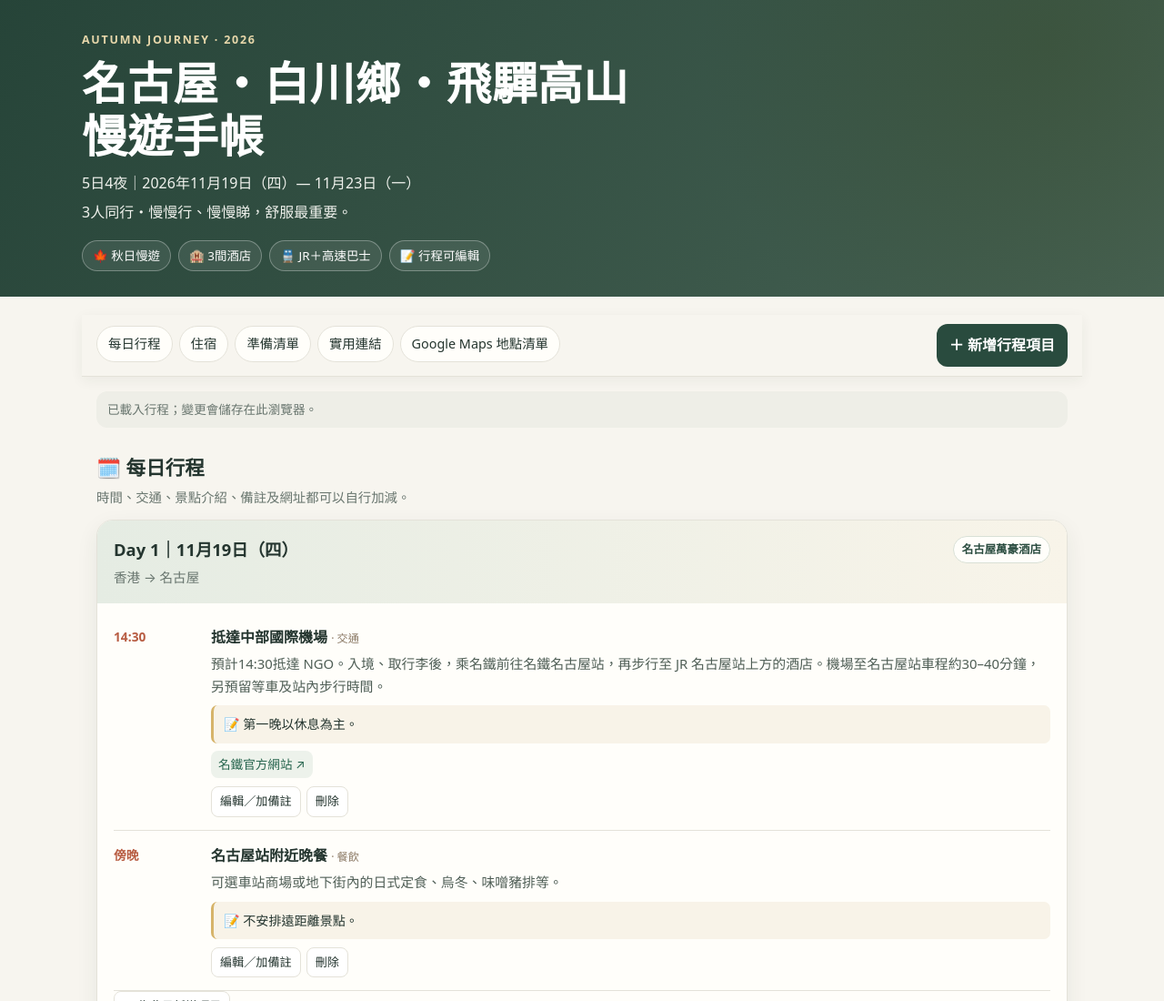
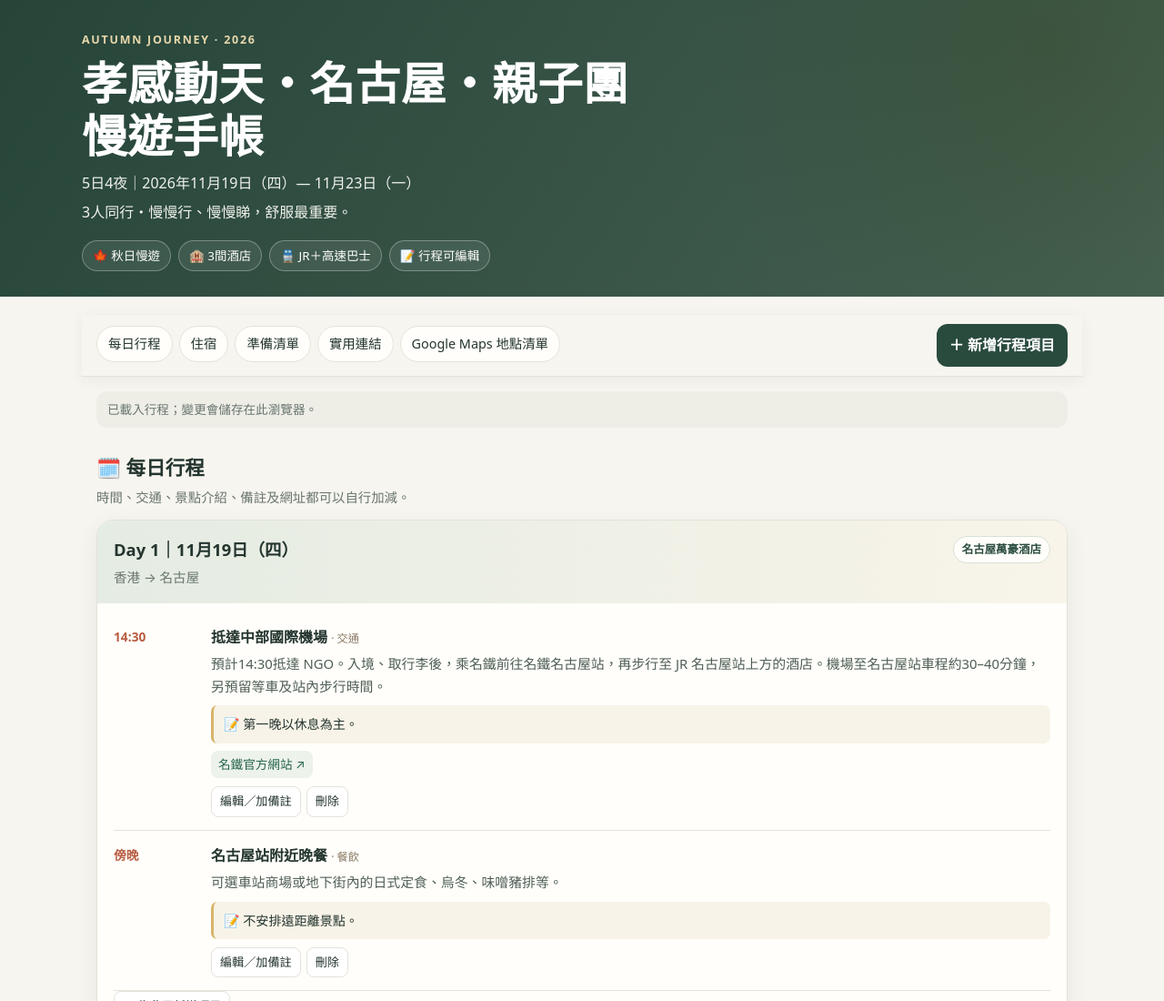
Before and after one commit to pheebssvc-netizen/japan-nov26, a plain HTML site: page index.html in a window 1280 px wide. Shown: the top 1100 px of the page at 91% size. Drawn offline with Linux system fonts and the light colour scheme.

Commit message:
Update index.html

```diff
--- a/index.html
+++ b/index.html
@@ -111,7 +111,7 @@
   <header class="hero">
     <div class="hero-inner">
       <div class="eyebrow">Autumn Journey · 2026</div>
-      <h1>名古屋・白川鄉・飛驒高山<br>慢遊手帳</h1>
+      <h1>孝感動天・名古屋・親子團<br>慢遊手帳</h1>
       <p>5日4夜｜2026年11月19日（四）— 11月23日（一）</p>
       <p>3人同行・慢慢行、慢慢睇，舒服最重要。</p>
       <div class="hero-meta">
```
